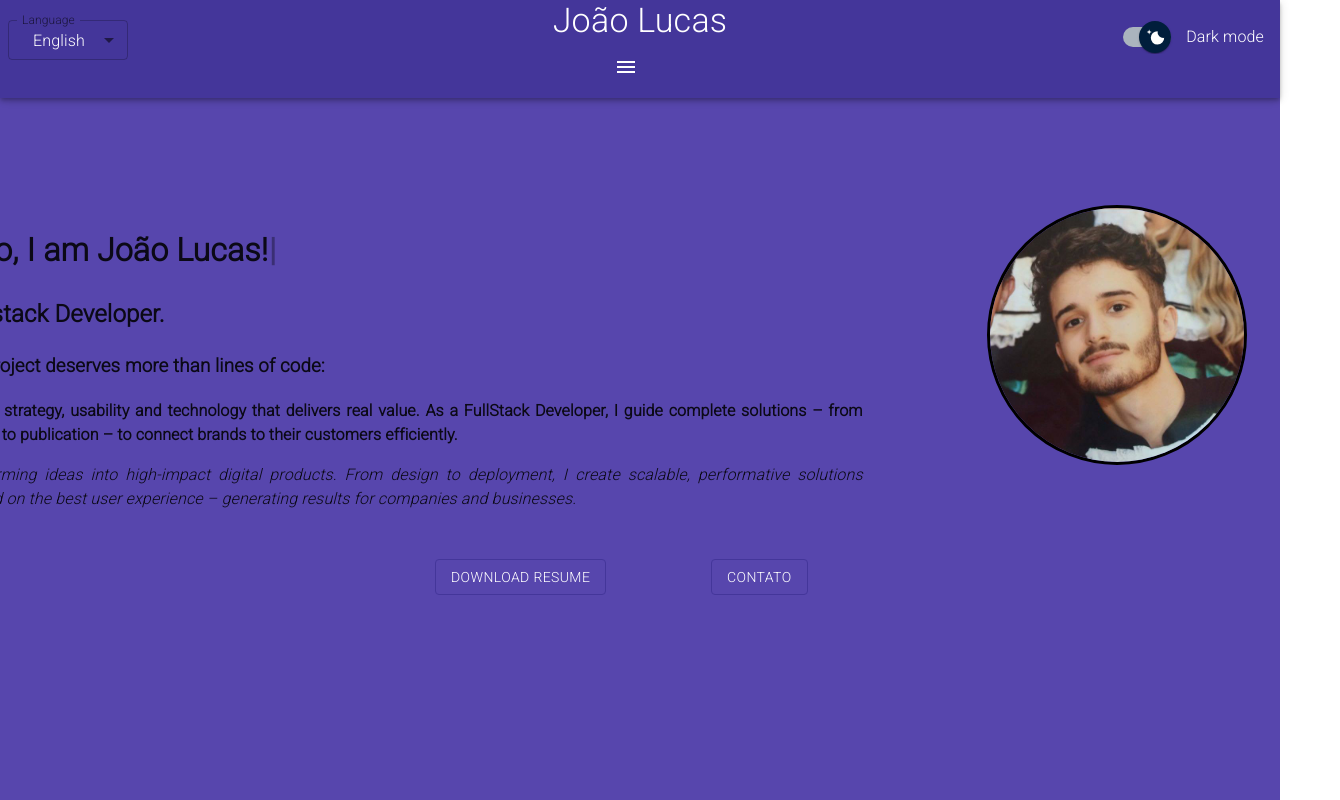
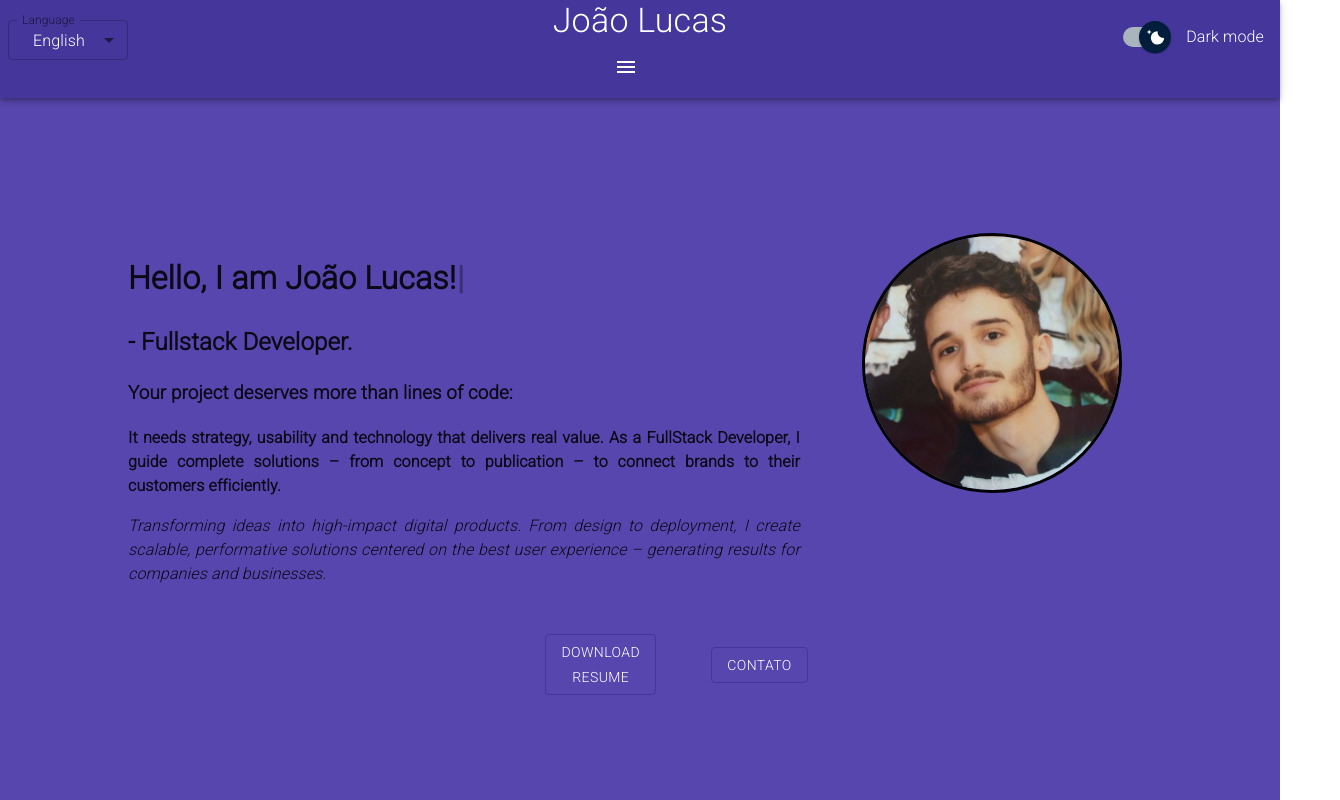
Before and after one commit to joaolucasmm/portfolio-dev, a React (Create React App) app: page / in a window 1280 px wide. Shown: the top 800 px of the page, 1340 px wide, since content can reach past the window. Built offline with nearby package versions, Linux system fonts and the light colour scheme.

Commit message:
Add responsive layout to Hero

```diff
--- a/src/Assets/style/style.css
+++ b/src/Assets/style/style.css
@@ -124,22 +124,6 @@
   height: 150vh;
 }
 
-@keyframes App-logo-spin {
-  from {
-    transform: rotate(0deg);
-  }
-  to {
-    transform: rotate(360deg);
-  }
-}
-@media (max-width: 768px) {
-  .container__header {
-    flex-direction: column;
-  }
-  .container__translate:hover {
-    transform: scale(0.9);
-  }
-}
 :export {
   breakpointHeader: 990px;
   breakpointTablet: 768px;
@@ -265,13 +249,38 @@
   color5: #44369a;
 }
 
-.hero_container {
+@media (max-width: 768px) {
+  .hero {
+    height: 150vh;
+  }
+}
+.hero .hero_container {
   display: flex;
   flex-direction: row;
   justify-content: space-around;
-  width: 1400px;
+  width: 80%;
 }
-.hero_container .image {
+@media (max-width: 1280px) {
+  .hero .hero_container {
+    padding-top: 10rem;
+  }
+}
+.hero .hero_container .hero_grid {
+  display: flex;
+  flex-direction: row;
+}
+@media (max-width: 768px) {
+  .hero .hero_container .hero_grid {
+    flex-direction: column;
+    align-items: center;
+  }
+}
+@media (max-width: 768px) {
+  .hero .hero_container .hero_grid .sub_grid {
+    width: min(80%, 540px);
+  }
+}
+.hero .hero_container .hero_grid .sub_grid .image {
   display: block;
   margin-left: auto;
   margin-right: auto;
@@ -279,19 +288,26 @@
   border-radius: 130px;
   border: 3px solid black;
 }
-.hero_container .text {
+.hero .hero_container .hero_grid .sub_grid .text {
   text-align: justify;
 }
-.hero_container .button {
+.hero .hero_container .hero_grid .button_container {
+  margin: auto;
+}
+.hero .hero_container .hero_grid .button_container .sub_grid {
+  margin: auto;
+}
+.hero .hero_container .hero_grid .button_container .sub_grid .button {
   text-align: center;
   color: #44369a;
   border-color: #44369a;
   transition: transform 0.2s;
+  margin-bottom: 2rem;
 }
-.hero_container .button_dark {
+.hero .hero_container .hero_grid .button_container .sub_grid .button_dark {
   color: white;
 }
-.hero_container .button:hover {
+.hero .hero_container .hero_grid .button_container .sub_grid .button:hover {
   transform: scale(0.9);
 }
 
--- a/src/Components/Hero/Hero.jsx
+++ b/src/Components/Hero/Hero.jsx
@@ -4,17 +4,17 @@ import Grid from "@mui/material/Grid2";
 import textSelector from "./texts";
 import { Button } from "@mui/material";
 
-function Hero({ styleSection, language, setEmailDialog, darkMode}) {
+function Hero({ styleSection, language, setEmailDialog, darkMode }) {
     const resumeLink =
         language === "english"
             ? "https://raw.githubusercontent.com/joaolucasmm/portfolio/main/src/Assets/Documents/JoaoLucasMirandaMenegassoResume.pdf"
             : "https://raw.githubusercontent.com/joaolucasmm/portfolio/main/src/Assets/Documents/JoaoLucasMirandaMenegassoCurriculo.pdf";
 
     return (
-        <div className={styleSection}>
+        <div className={styleSection + " hero"}>
             <div className="hero_container">
-                <Grid container spacing={4}>
-                    <Grid size={8}>
+                <Grid container spacing={4} className="hero_grid">
+                    <Grid size={8} className="sub_grid">
                         <div className="text">
                             <h1>
                                 <Typewriter
@@ -28,31 +28,44 @@ function Hero({ styleSection, language, setEmailDialog, darkMode}) {
                             </h1>
                             <span>
                                 <h2>{textSelector(language, 1)}</h2>
-                                <h3>
-                                    {textSelector(language, 2)}
-                                </h3>
-                                    <p><b>{textSelector(language, 3)}</b></p>
-                                    <p><i>{textSelector(language, 4)}</i></p>
+                                <h3>{textSelector(language, 2)}</h3>
+                                <p>
+                                    <b>{textSelector(language, 3)}</b>
+                                </p>
+                                <p>
+                                    <i>{textSelector(language, 4)}</i>
+                                </p>
                             </span>
                         </div>
                     </Grid>
-                    <Grid size={4}>
-                        <div className="logo">
+                    <Grid size={4} className="sub_grid">
                             <img src={image} alt="Logo" className="image" />
-                        </div>
                     </Grid>
-                    <Grid size={4} />
-                    <Grid size={2}>
-                        <Button className={"button " + (darkMode && "button_dark")} variant="outlined" href={resumeLink} target="_blank">
-                            Download Resume
-                        </Button>
+                    <Grid container spacing={4} className="button_container">
+                        <Grid size={2} className="sub_grid">
+                            <Button
+                                className={
+                                    "button " + (darkMode && "button_dark")
+                                }
+                                variant="outlined"
+                                href={resumeLink}
+                                target="_blank"
+                            >
+                                Download Resume
+                            </Button>
+                        </Grid>
+                        <Grid size={2} className="sub_grid">
+                            <Button
+                                className={
+                                    "button " + (darkMode && "button_dark")
+                                }
+                                variant="outlined"
+                                onClick={() => setEmailDialog(true)}
+                            >
+                                Contato
+                            </Button>
+                        </Grid>
                     </Grid>
-                    <Grid size={2}>
-                        <Button className={"button " + (darkMode && "button_dark")} variant="outlined" onClick={() => setEmailDialog(true)}>
-                            Contato
-                        </Button>
-                    </Grid>
-                    <Grid size={4} />
                 </Grid>
             </div>
         </div>
--- a/src/Components/Hero/Hero.scss
+++ b/src/Components/Hero/Hero.scss
@@ -1,11 +1,28 @@
-@import '../UI/variables.scss';
+@import "../UI/variables.scss";
 
+.hero {
+    @media (max-width: $breakpoint-tablet) {
+        height: 150vh;
+    }
     .hero_container {
         display: flex;
         flex-direction: row;
         justify-content: space-around;
-    width: 1400px;
-
+        width: 80%;
+        @media (max-width: $breakpoint-desktop) {
+            padding-top: 10rem;
+        }
+        .hero_grid {
+            display: flex;
+            flex-direction: row;
+            @media (max-width: $breakpoint-tablet) {
+                flex-direction: column;
+                align-items: center;
+            }
+            .sub_grid {
+                @media (max-width: $breakpoint-tablet) {
+                    width: min(80%, $breakpoint-smartphone);
+                }
                 .image {
                     display: block;
                     margin-left: auto;
@@ -17,12 +34,17 @@
                 .text {
                     text-align: justify;
                 }
-
+            }
+            .button_container {
+                margin: auto;
+                .sub_grid {
+                    margin: auto;
                     .button {
                         text-align: center;
                         color: $color5;
                         border-color: $color5;
-        transition: transform .2s;
+                        transition: transform 0.2s;
+                        margin-bottom: 2rem;
                     }
                     .button_dark {
                         color: white;
@@ -31,3 +53,7 @@
                         transform: scale(0.9);
                     }
                 }
+            }
+        }
+    }
+}
```
Also changed, not shown: src/App.scss (+0 -21 lines), 1 other file (tests, documents, lock files or other folders). Lines whose indentation alone changed are shown as unchanged.
